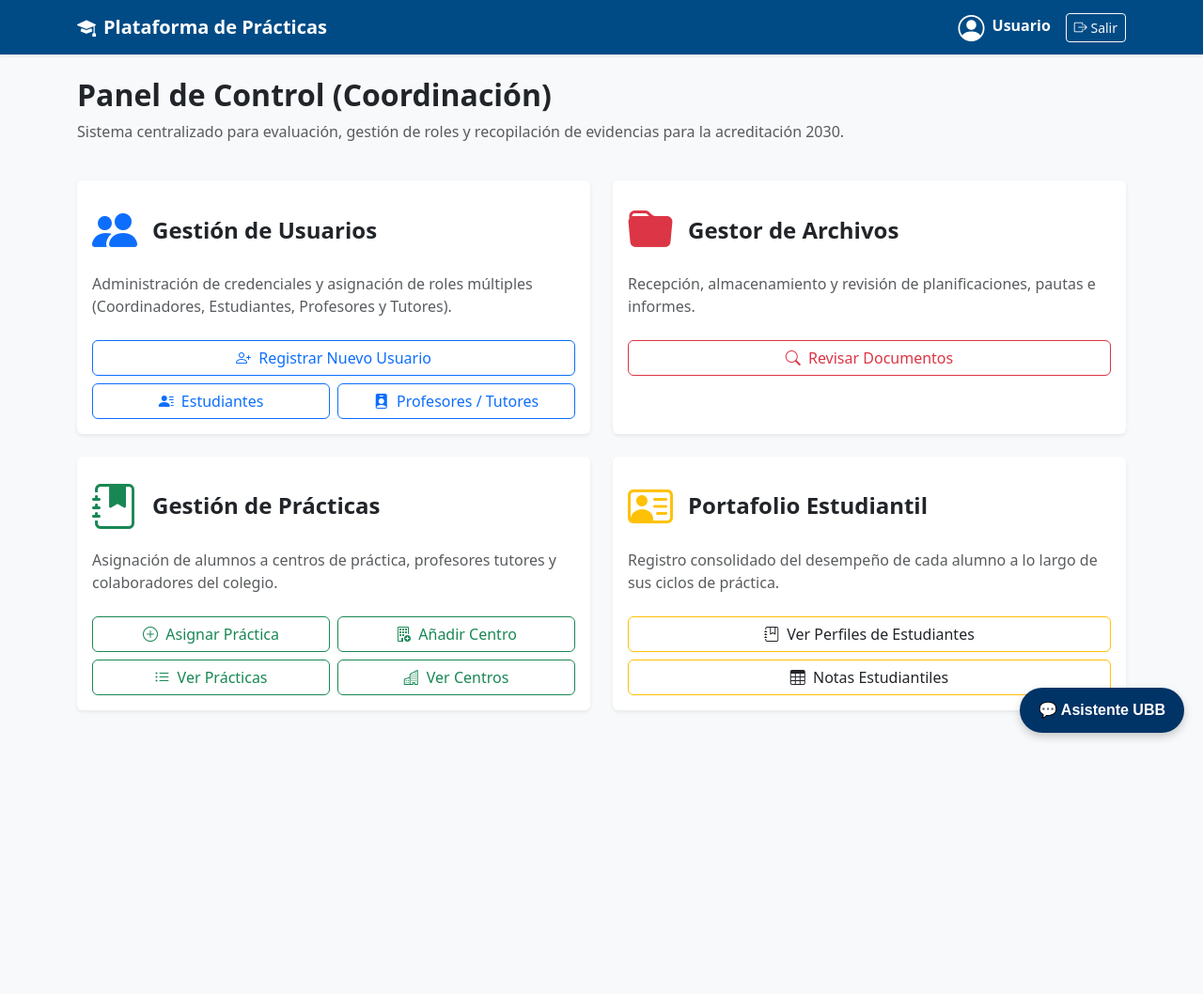
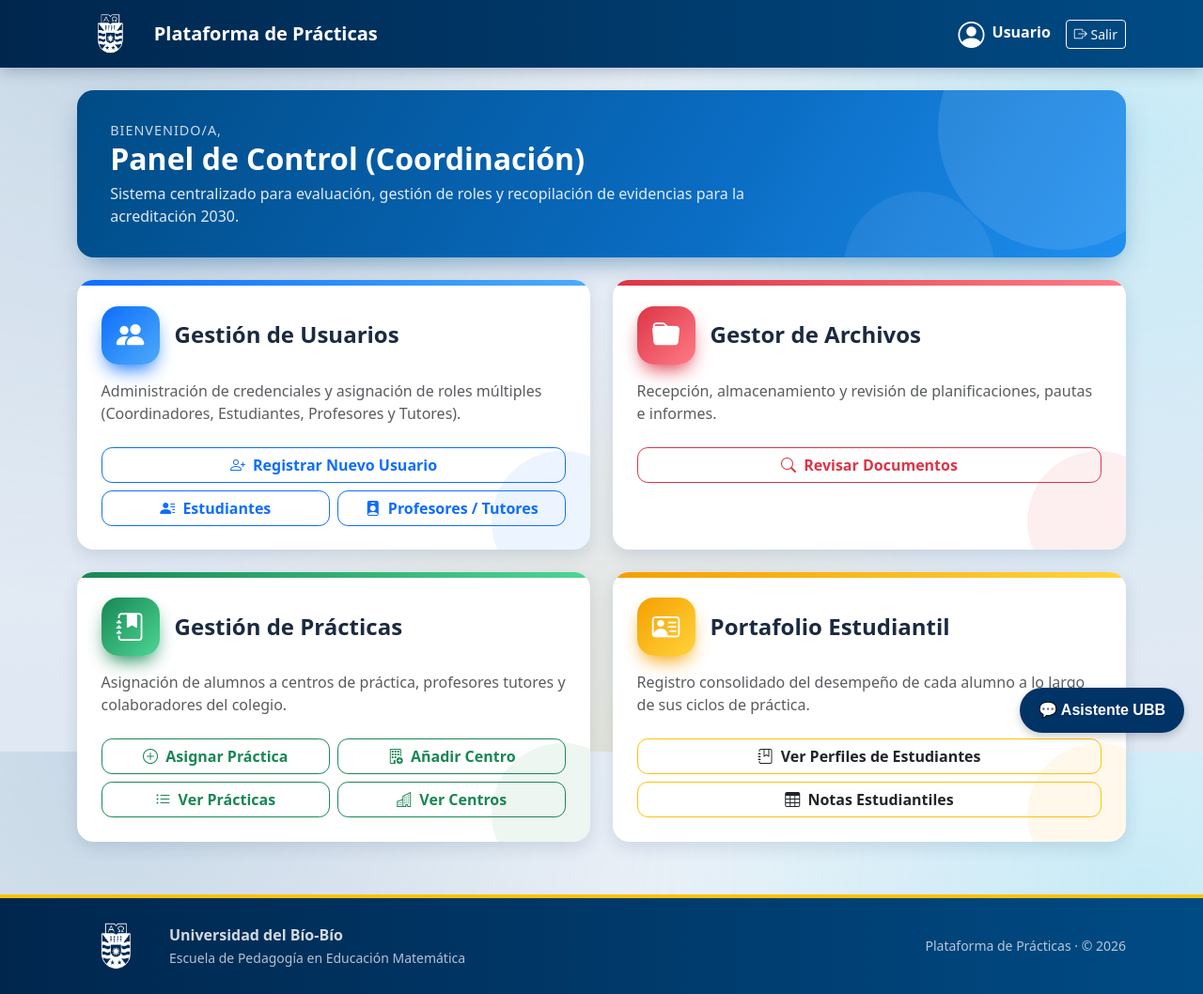
Before and after one commit to SebaCardenasM/Proyecto_Ingenieria_de_Software, a Spring Boot app: page /index in a window 1280 px wide. Shown: the whole page at 94% size. Before the commit the page ends 787 px from the top, so only its background shows below. Run offline with Spring Boot 4, Linux system fonts and the light colour scheme; a user stored in the database is signed in; some of the project's set-up classes (security, data sources, template engines, error pages and the like) are left out, and stand-ins take their place.

Commit message:
se incorporan animaciones css para renovar los index

```diff
--- /dev/null
+++ b/springboot-applications/src/main/resources/static/css/ubb-index.css
@@ -0,0 +1,160 @@
+/* =========================================================
+   Estilos compartidos de los paneles (index) - Prácticas UBB
+   Ubicación: src/main/resources/static/css/ubb-index.css
+   ========================================================= */
+
+:root {
+    --ubb-blue: #004b85;
+    --ubb-dark: #003366;
+    --ubb-deep: #00264d;
+}
+
+/* ---------- Fondo de página (ya no es blanco plano) ---------- */
+body.ubb-page {
+    min-height: 100vh;
+    display: flex;
+    flex-direction: column;
+    background:
+        radial-gradient(circle at 8% 0%, rgba(0, 75, 133, 0.16), transparent 45%),
+        radial-gradient(circle at 95% 18%, rgba(13, 202, 240, 0.16), transparent 40%),
+        radial-gradient(circle at 50% 100%, rgba(255, 193, 7, 0.10), transparent 45%),
+        linear-gradient(180deg, #eef3f9 0%, #dfe8f3 100%);
+    background-attachment: fixed;
+}
+body.ubb-page main { flex: 1 0 auto; }
+
+/* ---------- Navbar ---------- */
+.ubb-nav {
+    background: linear-gradient(90deg, var(--ubb-deep), var(--ubb-blue));
+    box-shadow: 0 4px 16px rgba(0, 38, 77, 0.25);
+}
+.nav-logo {
+    height: 46px;
+    width: auto;
+    margin-right: 12px;
+    transition: transform 0.3s ease;
+}
+.navbar-brand:hover .nav-logo { transform: scale(1.08) rotate(-3deg); }
+
+/* ---------- Hero / bienvenida ---------- */
+.hero {
+    position: relative;
+    overflow: hidden;
+    border-radius: 1.1rem;
+    padding: 2rem 2.2rem;
+    color: #fff;
+    background: linear-gradient(120deg, var(--ubb-blue) 0%, #0a6cc2 60%, #1f8ff0 100%);
+    box-shadow: 0 12px 30px -10px rgba(0, 75, 133, 0.55);
+    animation: fadeDown 0.6s ease backwards;
+}
+.hero::before,
+.hero::after {
+    content: "";
+    position: absolute;
+    border-radius: 50%;
+    background: rgba(255, 255, 255, 0.10);
+}
+.hero::before { width: 260px; height: 260px; right: -60px; top: -90px; }
+.hero::after  { width: 160px; height: 160px; right: 140px; bottom: -90px; background: rgba(255, 255, 255, 0.07); }
+.hero h2 { font-weight: 800; margin-bottom: 0.4rem; position: relative; z-index: 1; }
+.hero p  { margin: 0; color: rgba(255, 255, 255, 0.88); max-width: 760px; position: relative; z-index: 1; }
+.hero .hero-hello { font-size: 0.9rem; text-transform: uppercase; letter-spacing: 1px; opacity: 0.8; position: relative; z-index: 1; }
+
+/* ---------- Tarjetas ---------- */
+.ubb-card {
+    position: relative;
+    height: 100%;
+    background: #fff;
+    border: 0;
+    border-radius: 1.1rem;
+    overflow: hidden;
+    box-shadow: 0 6px 18px rgba(0, 43, 92, 0.12);
+    transition: transform 0.3s cubic-bezier(0.2, 0.8, 0.2, 1), box-shadow 0.3s ease;
+    /* "backwards": anima la entrada sin bloquear el hover después */
+    animation: fadeUp 0.65s ease backwards;
+    animation-delay: calc(var(--i, 0) * 0.13s + 0.2s);
+}
+/* Franja de color superior */
+.ubb-card::before {
+    content: "";
+    position: absolute;
+    inset: 0 0 auto 0;
+    height: 6px;
+    background: linear-gradient(90deg, var(--accent), var(--accent-2));
+}
+/* Burbuja decorativa que crece al pasar el mouse */
+.ubb-card::after {
+    content: "";
+    position: absolute;
+    right: -45px;
+    bottom: -45px;
+    width: 150px;
+    height: 150px;
+    border-radius: 50%;
+    background: var(--accent);
+    opacity: 0.08;
+    transition: transform 0.5s ease, opacity 0.3s ease;
+}
+.ubb-card:hover {
+    transform: translateY(-9px);
+    box-shadow: 0 22px 45px -8px rgba(0, 43, 92, 0.30), 0 0 0 2px var(--accent-soft);
+}
+.ubb-card:hover::after { transform: scale(2.8); opacity: 0.12; }
+
+.ubb-card .card-body { position: relative; z-index: 1; padding: 1.7rem 1.6rem 1.6rem; }
+.ubb-card .card-title { font-weight: 700; color: #1b2a41; }
+
+/* Icono dentro de burbuja con degradado */
+.icon-bubble {
+    flex: none;
+    width: 62px;
+    height: 62px;
+    margin-right: 1rem;
+    border-radius: 18px;
+    display: grid;
+    place-items: center;
+    font-size: 1.85rem;
+    color: #fff;
+    background: linear-gradient(135deg, var(--accent), var(--accent-2));
+    box-shadow: 0 10px 20px -6px var(--accent);
+    transition: transform 0.4s cubic-bezier(0.3, 1.6, 0.5, 1);
+}
+.ubb-card:hover .icon-bubble { transform: rotate(-8deg) scale(1.14); }
+
+/* Botones dentro de las tarjetas */
+.ubb-card .btn { border-radius: 0.7rem; font-weight: 600; transition: transform 0.2s ease, box-shadow 0.2s ease; }
+.ubb-card .btn:hover { transform: translateX(4px); box-shadow: 0 6px 14px rgba(0, 0, 0, 0.12); }
+
+/* Colores por tarjeta */
+.accent-blue   { --accent: #0d6efd; --accent-2: #4dabf7; --accent-soft: rgba(13, 110, 253, 0.25); }
+.accent-red    { --accent: #dc3545; --accent-2: #ff7b86; --accent-soft: rgba(220, 53, 69, 0.25); }
+.accent-green  { --accent: #198754; --accent-2: #4cd694; --accent-soft: rgba(25, 135, 84, 0.25); }
+.accent-amber  { --accent: #f59f00; --accent-2: #ffd43b; --accent-soft: rgba(245, 159, 0, 0.30); }
+.accent-cyan   { --accent: #0aa2c0; --accent-2: #5ce1f5; --accent-soft: rgba(10, 162, 192, 0.28); }
+
+/* ---------- Footer ---------- */
+.ubb-footer {
+    flex-shrink: 0;
+    margin-top: 3.5rem;
+    color: rgba(255, 255, 255, 0.82);
+    background: linear-gradient(90deg, var(--ubb-deep), var(--ubb-blue));
+    border-top: 4px solid #ffc107;
+}
+.footer-logo { height: 54px; width: auto; }
+.ubb-footer small { color: rgba(255, 255, 255, 0.70); }
+
+/* ---------- Animaciones ---------- */
+@keyframes fadeUp {
+    from { opacity: 0; transform: translateY(32px) scale(0.97); }
+    to   { opacity: 1; transform: translateY(0) scale(1); }
+}
+@keyframes fadeDown {
+    from { opacity: 0; transform: translateY(-24px); }
+    to   { opacity: 1; transform: translateY(0); }
+}
+
+/* Respeta a quienes desactivan animaciones en su sistema */
+@media (prefers-reduced-motion: reduce) {
+    .hero, .ubb-card { animation: none; }
+    .ubb-card, .icon-bubble, .ubb-card .btn, .nav-logo { transition: none; }
+}
--- a/springboot-applications/src/main/resources/templates/Coordinador/index.html
+++ b/springboot-applications/src/main/resources/templates/Coordinador/index.html
@@ -8,18 +8,16 @@
     <title>Dashboard - Prácticas Educación Matemática</title>
     <link href="https://cdn.jsdelivr.net/npm/bootstrap@5.3.2/dist/css/bootstrap.min.css" rel="stylesheet">
     <link href="https://cdn.jsdelivr.net/npm/bootstrap-icons@1.11.1/font/bootstrap-icons.css" rel="stylesheet">
-    <style>
-        .ubb-bg { background-color: #004b85; }
-        .card:hover { transform: translateY(-3px); transition: 0.3s; box-shadow: 0 6px 20px rgba(0,0,0,0.1); }
-    </style>
+    <link th:href="@{/css/ubb-index.css}" rel="stylesheet">
 </head>
-<body class="bg-light">
+<body class="ubb-page">
 
     <!-- Barra de Navegación -->
-    <nav class="navbar navbar-expand-lg navbar-dark ubb-bg mb-4 shadow-sm">
+    <nav class="navbar navbar-expand-lg navbar-dark ubb-nav mb-4">
         <div class="container">
-            <a class="navbar-brand fw-bold" th:href="@{/index}">
-                <i class="bi bi-mortarboard-fill me-2"></i>Plataforma de Prácticas
+            <a class="navbar-brand fw-bold d-flex align-items-center" th:href="@{/index}">
+                <img th:src="@{/images/escudo-monocromatico-oscuro.png}" alt="Escudo Universidad del Bío-Bío" class="nav-logo">
+                Plataforma de Prácticas
             </a>
 
             <div class="d-flex text-white align-items-center ms-auto">
@@ -46,29 +44,29 @@
     </nav>
 
     <!-- Contenedor Principal -->
-    <div class="container">
+    <main class="container">
 
-        <!-- Alerta de éxito al registrar centro -->
+        <!-- Alerta de éxito -->
         <div th:if="${mensajeExito}" class="alert alert-success alert-dismissible fade show shadow-sm mb-4" role="alert">
             <i class="bi bi-check-circle-fill me-2"></i><span th:text="${mensajeExito}"></span>
             <button type="button" class="btn-close" data-bs-dismiss="alert" aria-label="Close"></button>
         </div>
 
-        <div class="row mb-4">
-            <div class="col-12">
-                <h2 class="fw-bold text-dark">Panel de Control (Coordinación)</h2>
-                <p class="text-muted">Sistema centralizado para evaluación, gestión de roles y recopilación de evidencias para la acreditación 2030.</p>
-            </div>
-        </div>
+        <!-- Bienvenida -->
+        <section class="hero mb-4">
+            <div class="hero-hello" th:text="${'Bienvenido/a, ' + (usuarioActivo != null ? usuarioActivo.nombre : '')}">Bienvenido/a</div>
+            <h2>Panel de Control (Coordinación)</h2>
+            <p>Sistema centralizado para evaluación, gestión de roles y recopilación de evidencias para la acreditación 2030.</p>
+        </section>
 
         <div class="row g-4">
             <!-- 1. Gestión de Usuarios -->
             <div class="col-md-6">
-                <div class="card h-100 border-0 shadow-sm">
-                    <div class="card-body pt-4">
+                <div class="card ubb-card accent-blue" style="--i:0">
+                    <div class="card-body">
                         <div class="d-flex align-items-center mb-3">
-                            <div class="display-5 text-primary me-3"><i class="bi bi-people-fill"></i></div>
-                            <h4 class="card-title fw-bold mb-0">Gestión de Usuarios</h4>
+                            <div class="icon-bubble"><i class="bi bi-people-fill"></i></div>
+                            <h4 class="card-title mb-0">Gestión de Usuarios</h4>
                         </div>
                         <p class="card-text text-muted mb-4">Administración de credenciales y asignación de roles múltiples (Coordinadores, Estudiantes, Profesores y Tutores).</p>
 
@@ -95,11 +93,11 @@
 
             <!-- 2. Gestor de Archivos -->
             <div class="col-md-6">
-                <div class="card h-100 border-0 shadow-sm">
-                    <div class="card-body pt-4">
+                <div class="card ubb-card accent-red" style="--i:1">
+                    <div class="card-body">
                         <div class="d-flex align-items-center mb-3">
-                            <div class="display-5 text-danger me-3"><i class="bi bi-folder-fill"></i></div>
-                            <h4 class="card-title fw-bold mb-0">Gestor de Archivos</h4>
+                            <div class="icon-bubble"><i class="bi bi-folder-fill"></i></div>
+                            <h4 class="card-title mb-0">Gestor de Archivos</h4>
                         </div>
                         <p class="card-text text-muted mb-4">Recepción, almacenamiento y revisión de planificaciones, pautas e informes.</p>
                         <div class="d-grid gap-2">
@@ -111,15 +109,14 @@
 
             <!-- 3. Gestión de Prácticas -->
             <div class="col-md-6">
-                <div class="card h-100 border-0 shadow-sm">
-                    <div class="card-body pt-4">
+                <div class="card ubb-card accent-green" style="--i:2">
+                    <div class="card-body">
                         <div class="d-flex align-items-center mb-3">
-                            <div class="display-5 text-success me-3"><i class="bi bi-journal-bookmark-fill"></i></div>
-                            <h4 class="card-title fw-bold mb-0">Gestión de Prácticas</h4>
+                            <div class="icon-bubble"><i class="bi bi-journal-bookmark-fill"></i></div>
+                            <h4 class="card-title mb-0">Gestión de Prácticas</h4>
                         </div>
                         <p class="card-text text-muted mb-4">Asignación de alumnos a centros de práctica, profesores tutores y colaboradores del colegio.</p>
                         <div class="row g-2">
-                            <!-- Columna Izquierda: Acciones de Prácticas -->
                             <div class="col-6">
                                 <div class="d-grid gap-2">
                                     <a th:href="@{/practicas/registro}" class="btn btn-outline-success w-100">
@@ -130,7 +127,6 @@
                                     </a>
                                 </div>
                             </div>
-                            <!-- Columna Derecha: Acciones de Centros -->
                             <div class="col-6">
                                 <div class="d-grid gap-2">
                                     <a th:href="@{/centros-practica/nuevo}" class="btn btn-outline-success w-100">
@@ -148,11 +144,11 @@
 
             <!-- 4. Portafolio del Estudiante -->
             <div class="col-md-6">
-                <div class="card h-100 border-0 shadow-sm">
-                    <div class="card-body pt-4">
+                <div class="card ubb-card accent-amber" style="--i:3">
+                    <div class="card-body">
                         <div class="d-flex align-items-center mb-3">
-                            <div class="display-5 text-warning me-3"><i class="bi bi-person-vcard"></i></div>
-                            <h4 class="card-title fw-bold mb-0">Portafolio Estudiantil</h4>
+                            <div class="icon-bubble"><i class="bi bi-person-vcard"></i></div>
+                            <h4 class="card-title mb-0">Portafolio Estudiantil</h4>
                         </div>
                         <p class="card-text text-muted mb-4">Registro consolidado del desempeño de cada alumno a lo largo de sus ciclos de práctica.</p>
                         <div class="d-grid gap-2">
@@ -167,9 +163,25 @@
                 </div>
             </div>
         </div>
-    </div>
+    </main>
+
+    <!-- Footer -->
+    <footer class="ubb-footer">
+        <div class="container py-4 d-flex flex-column flex-md-row align-items-center justify-content-between gap-3 text-center text-md-start">
+            <div class="d-flex align-items-center gap-3">
+                <img th:src="@{/images/escudo-monocromatico-oscuro.png}" alt="Escudo Universidad del Bío-Bío" class="footer-logo">
+                <div>
+                    <div class="fw-bold">Universidad del Bío-Bío</div>
+                    <small>Escuela de Pedagogía en Educación Matemática</small>
+                </div>
+            </div>
+            <small>Plataforma de Prácticas · &copy; <span class="anio"></span></small>
+        </div>
+    </footer>
 
     <script src="https://cdn.jsdelivr.net/npm/bootstrap@5.3.2/dist/js/bootstrap.bundle.min.js"></script>
+    <script>document.querySelectorAll('.anio').forEach(e => e.textContent = new Date().getFullYear());</script>
+
     <!-- Botón flotante del Chatbot -->
 <div id="chatbot-widget" style="position: fixed; bottom: 20px; right: 20px; z-index: 9999; font-family: sans-serif;">
     <button onclick="toggleChat()" style="background: #003366; color: white; border: none; border-radius: 50px; padding: 12px 20px; cursor: pointer; box-shadow: 0 4px 10px rgba(0,0,0,0.2); font-weight: bold;">
```
Also changed, not shown: springboot-applications/src/main/resources/templates/Estudiante/indexEstudiante.html (+47 -32 lines), springboot-applications/src/main/resources/templates/Profesor/indexProfesor.html (+45 -31 lines), springboot-applications/src/main/resources/templates/Tutor/indexTutor.html (+38 -24 lines).
